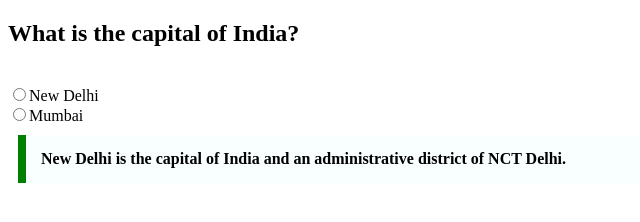
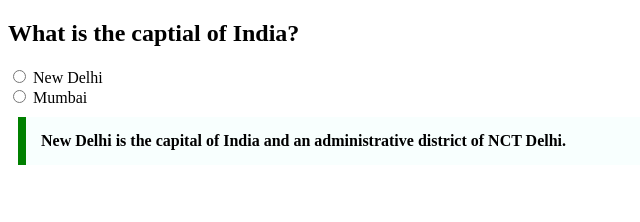
Before and after one commit to acciojob/trivia-bhanuchandarsalkam, a website: page main.html in a window 1280 px wide. Shown: the whole page, without its empty margins (0-640 px from the left). Drawn offline with Linux system fonts and the light colour scheme.

Commit message:
created a submission

```diff
--- a/main.html
+++ b/main.html
@@ -1,3 +1,5 @@
+<!DOCTYPE html>
+
 <!DOCTYPE html>
 
 <html>
@@ -8,10 +10,13 @@
 
 <body>
 	<!-- the entire body must be written by student -->
-	<h2>What is the capital of India?</h2>
-	<br/>
-	<input type="radio">New Delhi</input><br/>
-	<input type="radio">Mumbai</input><br/>
+	<h2>What is the captial of India?</h2>
+	<input type="radio" id="del" name="onlyOne">
+	<label for="del">New Delhi</label>
+	<br>
+	<input type="radio" id="mum" name="onlyOne">
+	<label for="mum">Mumbai</label>
+	<br>
 	<blockquote cite="https://en.wikipedia.org/wiki/New_Delhi">New Delhi is the capital of India and an administrative district of NCT Delhi.</blockquote>
     <script type="text/javascript" src="./script.js">
 </script>
```
